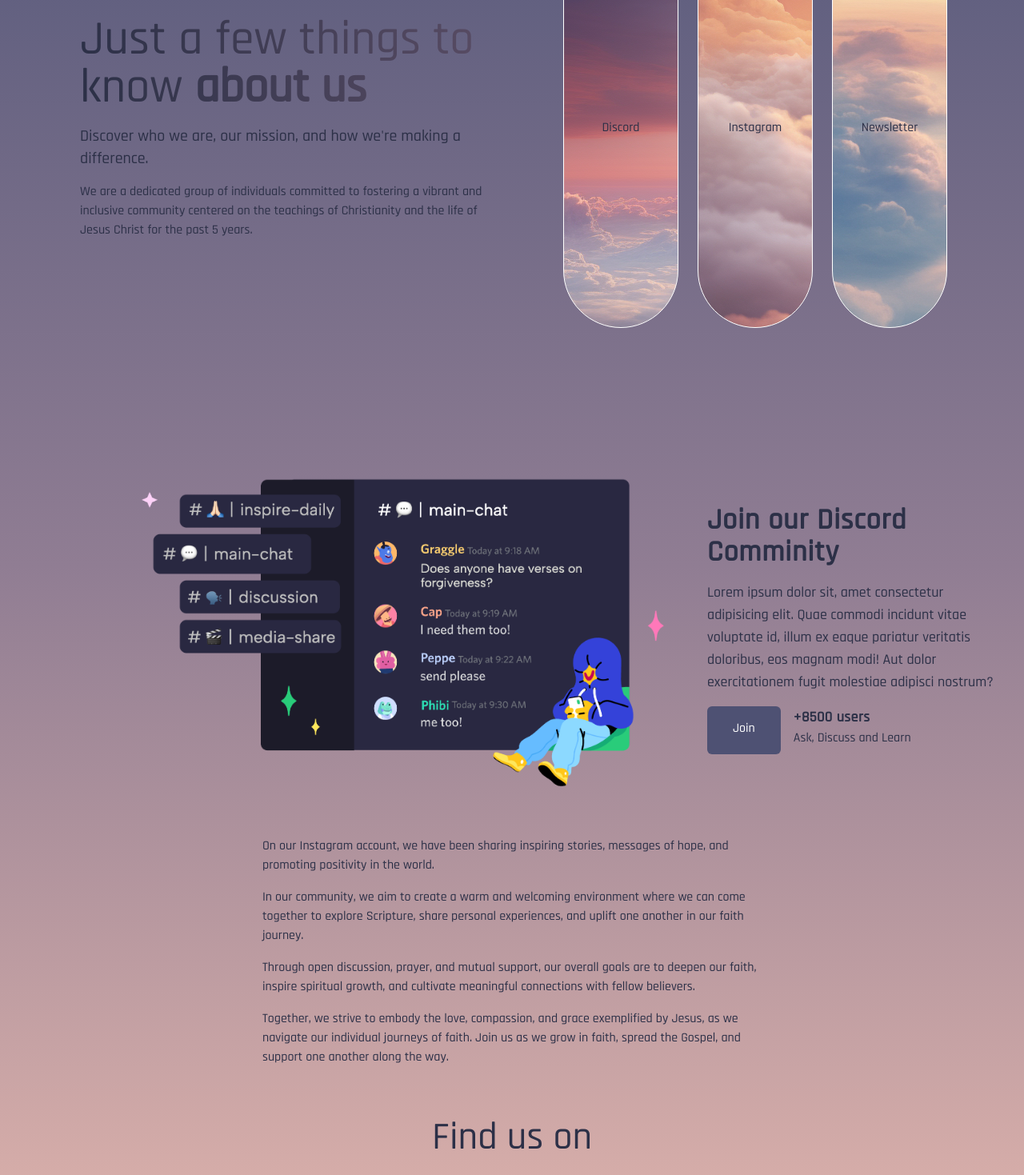
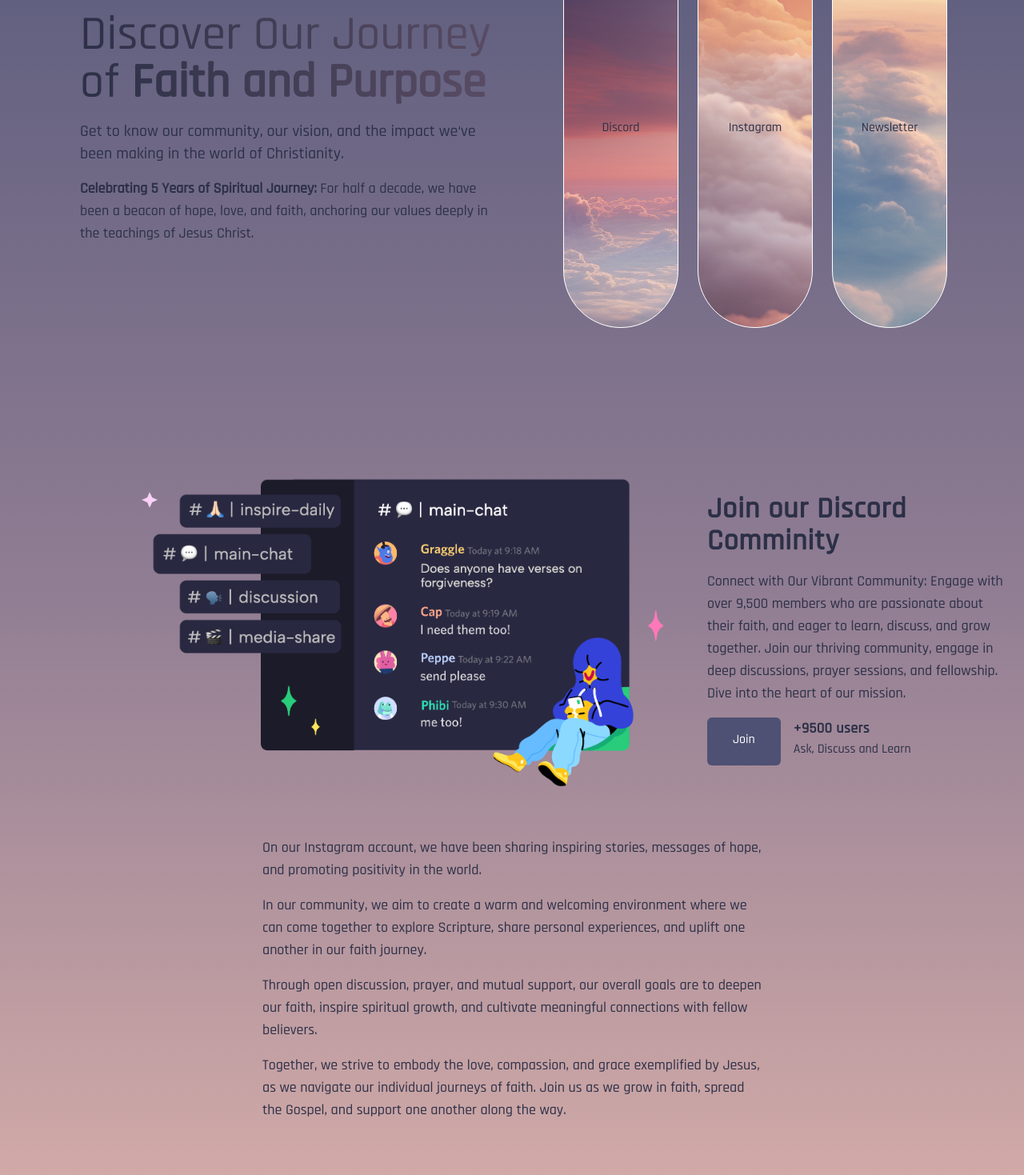
Before and after one commit to ShantMelikyan/jesus_landing, a Next.js app: page /about in a window 1280 px wide. Shown: the part 240-1709 px from the top of the page at 80% size. Built offline with nearby package versions, Linux system fonts and the light colour scheme.

Commit message:
smooth scroll

```diff
--- a/app/components/About.tsx
+++ b/app/components/About.tsx
@@ -13,16 +13,13 @@ const About = () => {
       <div className="h-screen items-center w-full  flex flex-col md:flex-row justify-center gap-8 pt-[130px] lg:pt-0">
         <div className="flex-1  max-w-xl  px-5 flex flex-col justify-end">
           <h1 className="lg:text-6xl text-4xl  bg-gradient-to-r from-[#2c3047]  to-[#5a4d65] text-transparent bg-clip-text">
-            Just a few things to know <strong>about us</strong>
+          Discover Our Journey of <strong>Faith and Purpose</strong>
           </h1>
           <h2 className="text-xl md:py-4 py-6">
-            Discover who we are, our mission, and how we&#39;re making a
-            difference.
+          Get to know our community, our vision, and the impact we&lsquo;ve been making in the world of Christianity.
           </h2>
-          <h2 className="md:max-w-lg max-w-sm">
-            We are a dedicated group of individuals committed to fostering a
-            vibrant and inclusive community centered on the teachings of
-            Christianity and the life of Jesus Christ for the past 5 years.
+          <h2 className="md:max-w-lg max-w-sm text-lg">
+           <strong>Celebrating 5 Years of Spiritual Journey:</strong> For half a decade, we have been a beacon of hope, love, and faith, anchoring our values deeply in the teachings of Jesus Christ.
           </h2>
         </div>
         <div className="w-11/12 md:max-w-lg md:min-w-0 flex flex-1 items-center justify-center  gap-6  p-4 ">
@@ -52,10 +49,7 @@ const About = () => {
             Join our Discord Comminity
           </h3>
           <p className="max-w-sm pb-4 mx-auto lg:mx-0 lg:text-start text-center text-lg">
-            Lorem ipsum dolor sit, amet consectetur adipisicing elit. Quae
-            commodi incidunt vitae voluptate id, illum ex eaque pariatur
-            veritatis doloribus, eos magnam modi! Aut dolor exercitationem fugit
-            molestiae adipisci nostrum?
+          Connect with Our Vibrant Community: Engage with over 9,500 members who are passionate about their faith, and eager to learn, discuss, and grow together. Join our thriving community, engage in deep discussions, prayer sessions, and fellowship. Dive into the heart of our mission.
           </p>
           <div className="flex lg:justify-start justify-center">
             <a
@@ -67,13 +61,13 @@ const About = () => {
               Join
             </a>
             <div className="pl-4 flex items-start flex-col">
-              <p className="text-lg font-semibold tracking-wide">+8500 users</p>
+              <p className="text-lg font-semibold tracking-wide">+9500 users</p>
               <p className="text-base pb-2">Ask, Discuss and Learn</p>
             </div>
           </div>
         </div>
       </div>
-      <div className="w-full mx-auto p-6 max-w-2xl z-30">
+      <div className="w-full mx-auto p-6 max-w-2xl z-30 text-lg">
         <p className="py-2">
           On our Instagram account, we have been sharing inspiring stories,
           messages of hope, and promoting positivity in the world.
--- a/app/components/Socials.tsx
+++ b/app/components/Socials.tsx
@@ -11,8 +11,8 @@ import {
 const Socials = () => {
   return (
     <div className="p-4 md:p-8 w-full">
-        <h3 className="text-center text-5xl pb-6">Find us on</h3>
-      <ul className="list-none flex justify-evenly py-10 md:gap-8 gap-2 border-white/25 border rounded-2xl bg-white/20 px-4">
+        <h3 className="text-center text-3xl pb-6">Join Us in Our Mission</h3>
+      <ul className="list-none flex justify-center py-10 sm:gap-14 gap-2 px-4">
         <li className="transform hover:-translate-y-1 transition-all duration-300">
           <a
             href="https://www.instagram.com/jesus/"
--- a/app/globals.css
+++ b/app/globals.css
@@ -1,3 +1,9 @@
 @tailwind base;
 @tailwind components;
 @tailwind utilities;
+
+@layer base {
+  html {
+    scroll-behavior: smooth !important;
+  }
+}
--- a/app/page.tsx
+++ b/app/page.tsx
@@ -70,7 +70,7 @@ export default function Home() {
             </p>
           </div>
         </section>
-        <section className="w-full mx-auto lg:flex items-center justify-center py-20">
+        <section id="about" className="w-full mx-auto lg:flex items-center justify-center py-20">
           <Image
             src={discord}
             width={700}
```
